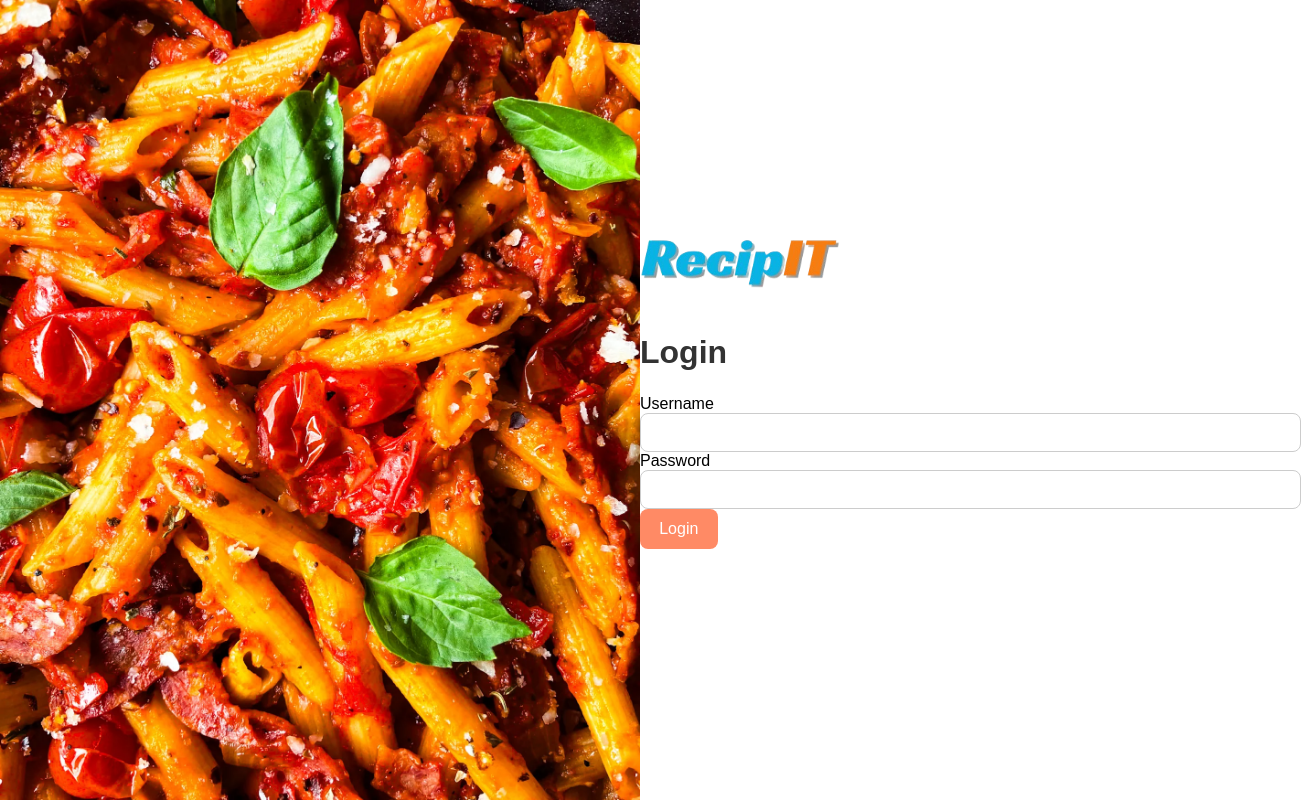
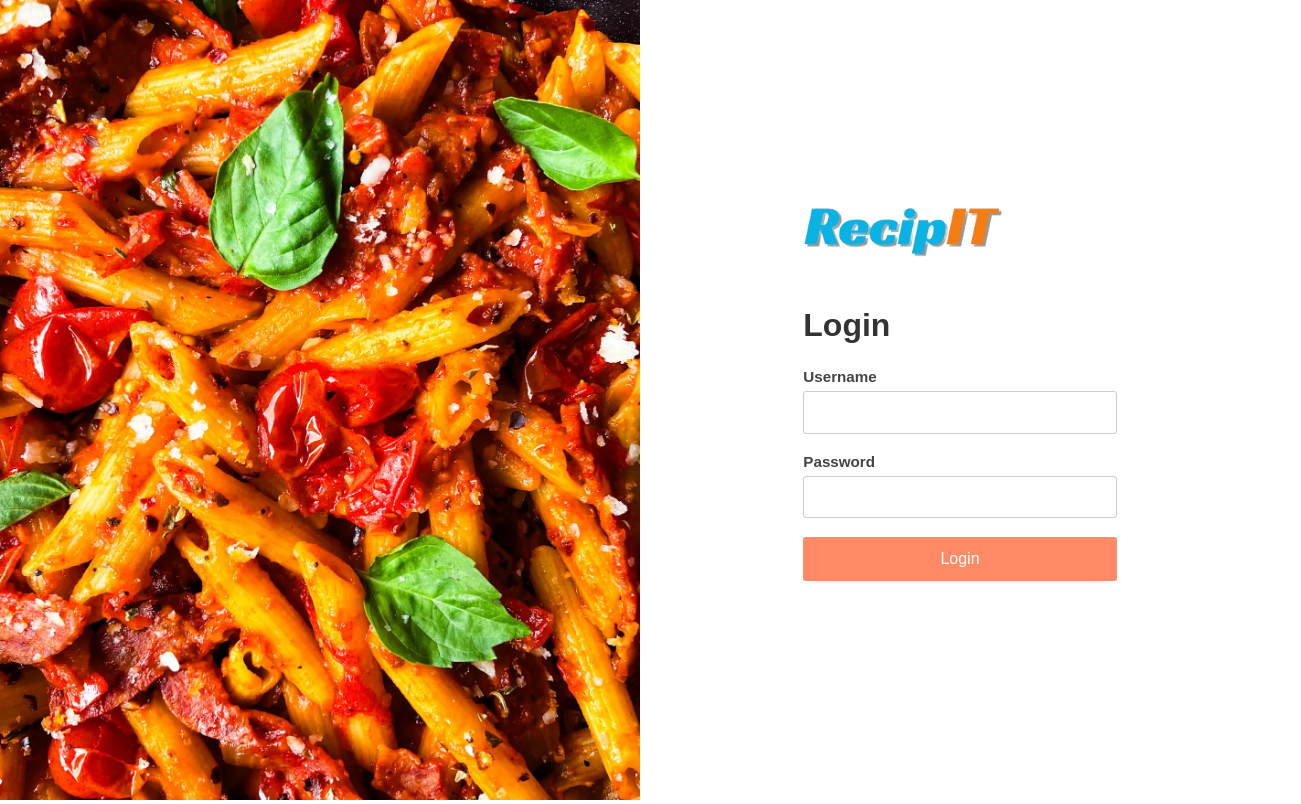
Before and after one commit to Asarumawari/pweb-js-p32-2025, a plain HTML site: page index.html in a window 1280 px wide. Shown: the whole page, 1301 px wide, since content can reach past the window. Drawn offline with Linux system fonts and the light colour scheme; files whose address does not match are found by name.

Commit message:
Update style.css

```diff
--- a/css/style.css
+++ b/css/style.css
@@ -4,6 +4,7 @@ body {
   display: flex;
   height: 100vh;
   margin: 0;
+  overflow: hidden;
 }
 
 .container {
@@ -16,18 +17,12 @@ body {
   padding: 2rem;
   border-radius: 12px;
   box-shadow: 0 4px 12px rgba(0,0,0,0.1);
-  width: 320px;
+  width: 340px;
   text-align: center;
 }
 
 .left-side {
   flex: 1;
-}
-
-.left-side img {
-  width: 100%;
-  height: 100vh;
-  object-fit: cover;
 }
 
 .left-side img {
@@ -45,8 +40,8 @@ body {
 }
 
 .login-box {
-  width: 80%;
-  max-width: 350px;
+  width: 75%;
+  max-width: 360px;
 }
 
 h1 {
@@ -56,26 +51,38 @@ h1 {
 
 .logo {
   width: 200px;
-  margin-bottom: 20px;
+  margin-bottom: 25px;
+}
+
+label {
+  display: block;
+  text-align: left;
+  margin-bottom: 6px;
+  font-weight: bold;
+  color: #444;
+  font-size: 0.95rem;
 }
 
 input {
   width: 100%;
-  padding: 0.6rem;
+  padding: 0.7rem;
   border: 1px solid #ccc;
-  border-radius: 8px;
+  border-radius: 3px;
   font-size: 1rem;
+  margin-bottom: 1.2rem; /* spasi antar input */
+  box-sizing: border-box;
 }
 
 button {
   background-color: #ff8a65;
   color: white;
-  padding: 0.7rem 1.2rem;
+  padding: 0.8rem 1.2rem;
   border: none;
-  border-radius: 8px;
+  border-radius: 3px;
   cursor: pointer;
   font-size: 1rem;
   transition: 0.3s;
+  width: 100%;
 }
 
 button:hover {
@@ -91,7 +98,7 @@ button:hover {
   display: inline-block;
   width: 16px;
   height: 16px;
-  border: 2px solid #ff8a65;
+  border: 2px solid #ffffff;
   border-top: 2px solid transparent;
   border-radius: 50%;
   animation: spin 0.8s linear infinite;
```
